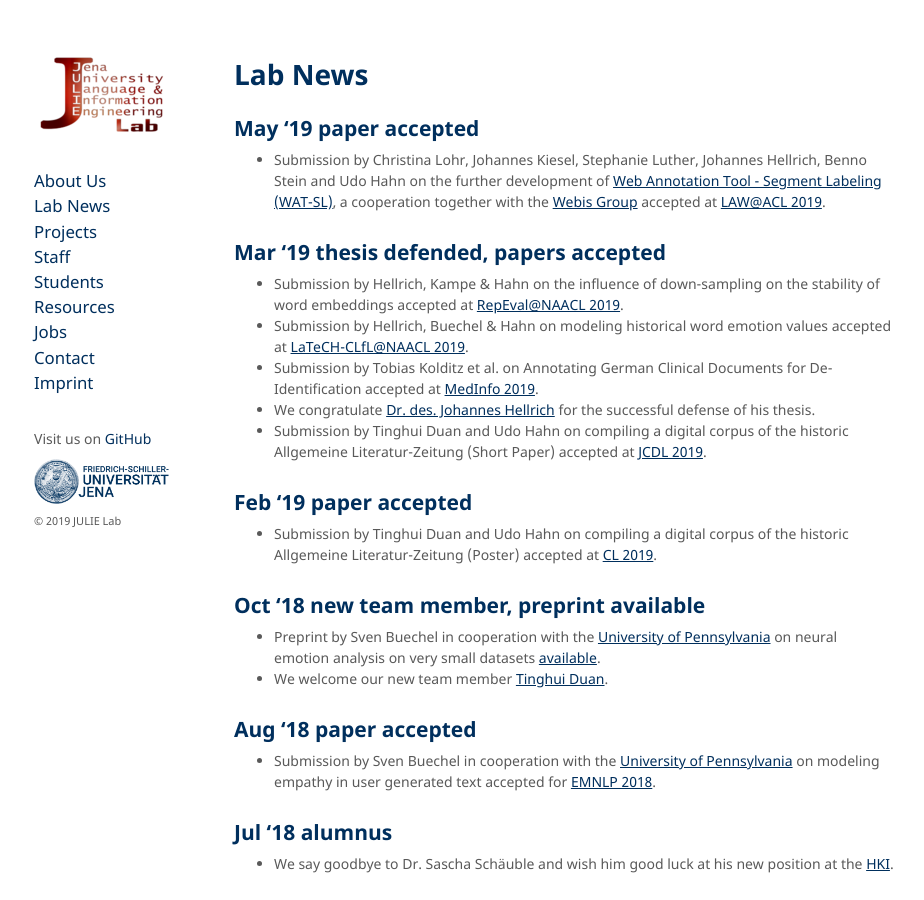
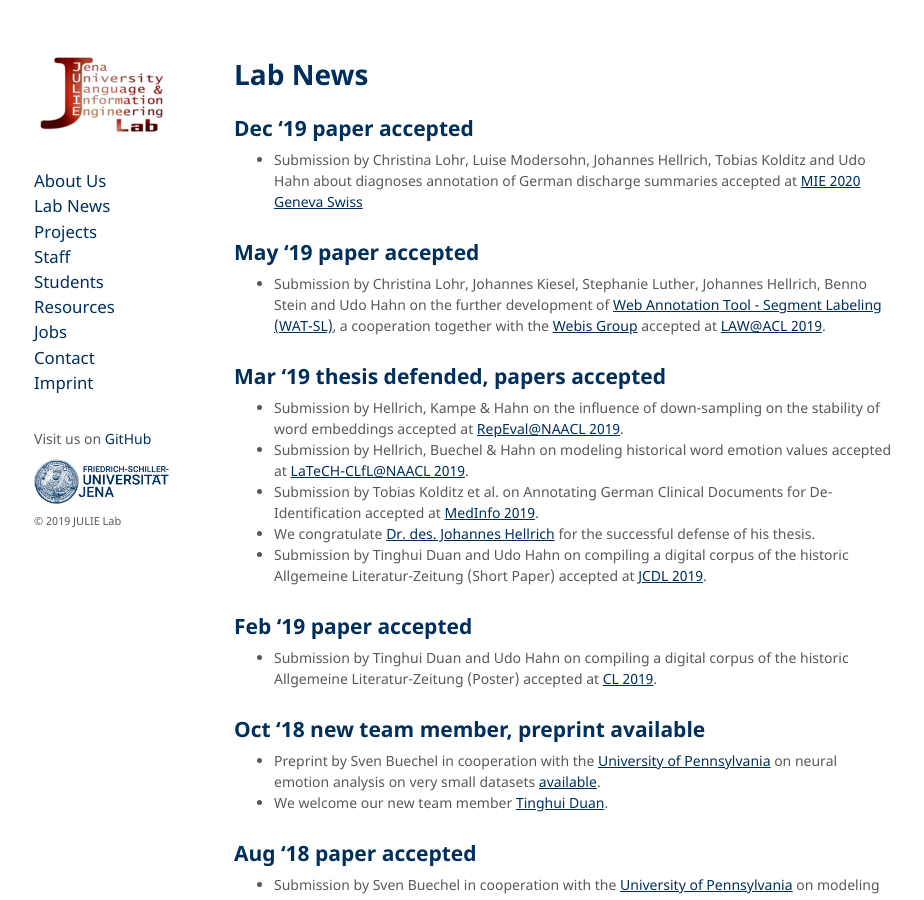
Before and after one commit to JULIELab/JULIELab.github.io, a Jekyll site: the page built from Lab+News.md, in a window 1280 px wide and 900 px high. Shown: the whole window, without its empty margins (176-1100 px from the left). Built offline with Jekyll 4.4.1, drawn with Linux system fonts in a browser that asks for light colours; our own code applies the rules of GitHub Pages for plain Markdown files.

Commit message:
Update Lab+News.md

```diff
--- a/Lab+News.md
+++ b/Lab+News.md
@@ -2,6 +2,9 @@
 layout: default
 ---
 # Lab News
+
+## Dec '19 paper accepted
+* Submission by Christina Lohr, Luise Modersohn, Johannes Hellrich, Tobias Kolditz and Udo Hahn about diagnoses annotation of German discharge summaries accepted at [MIE 2020 Geneva Swiss](http://mie2020.org)
 
 ## May '19 paper accepted
 * Submission by Christina Lohr, Johannes Kiesel, Stephanie Luther, Johannes Hellrich, Benno Stein and Udo Hahn on the further development of [Web Annotation Tool - Segment Labeling (WAT-SL)](https://github.com/webis-de/wat), a cooperation together with the [Webis Group](https://www.uni-weimar.de/en/media/chairs/computer-science-department/webis/home/) accepted at [LAW@ACL 2019](https://sigann.github.io/LAW-XIII-2019/).
```
